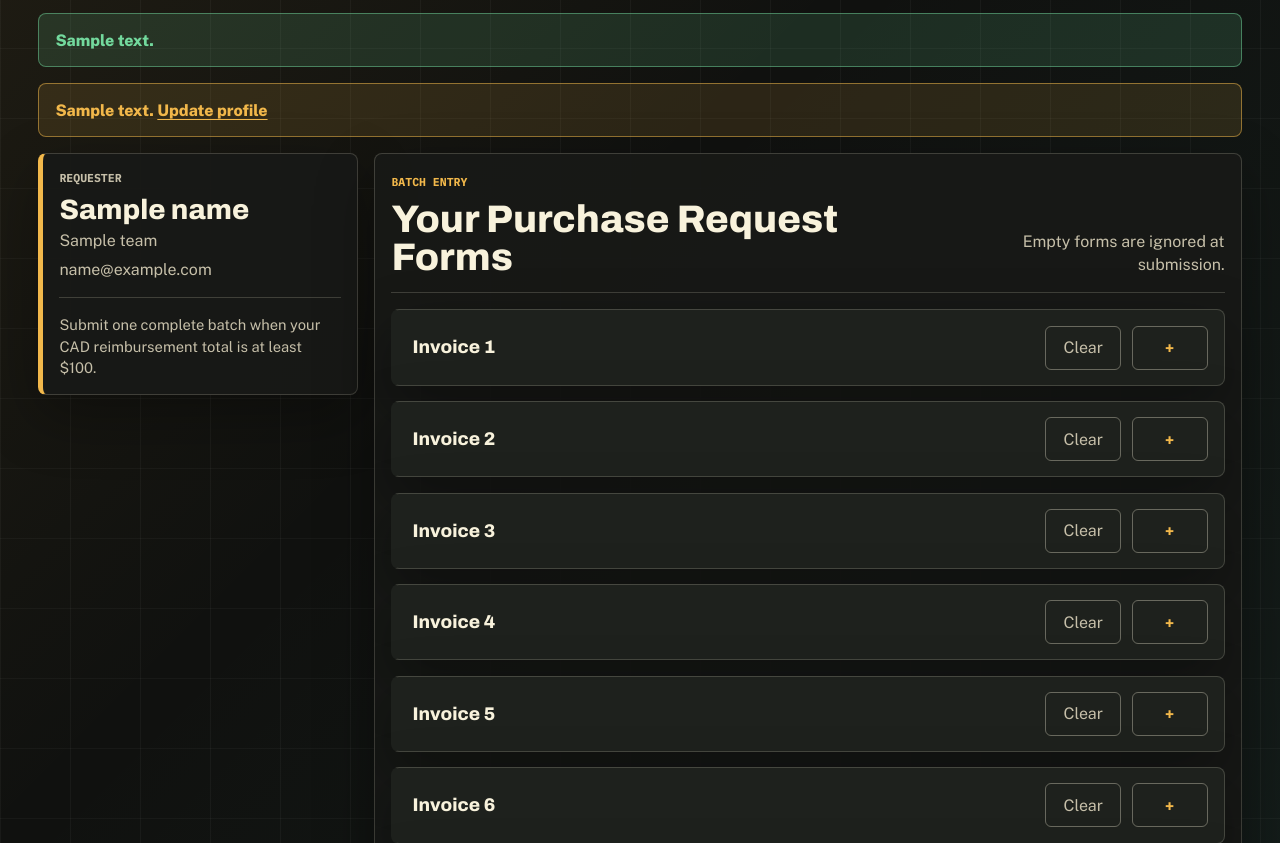
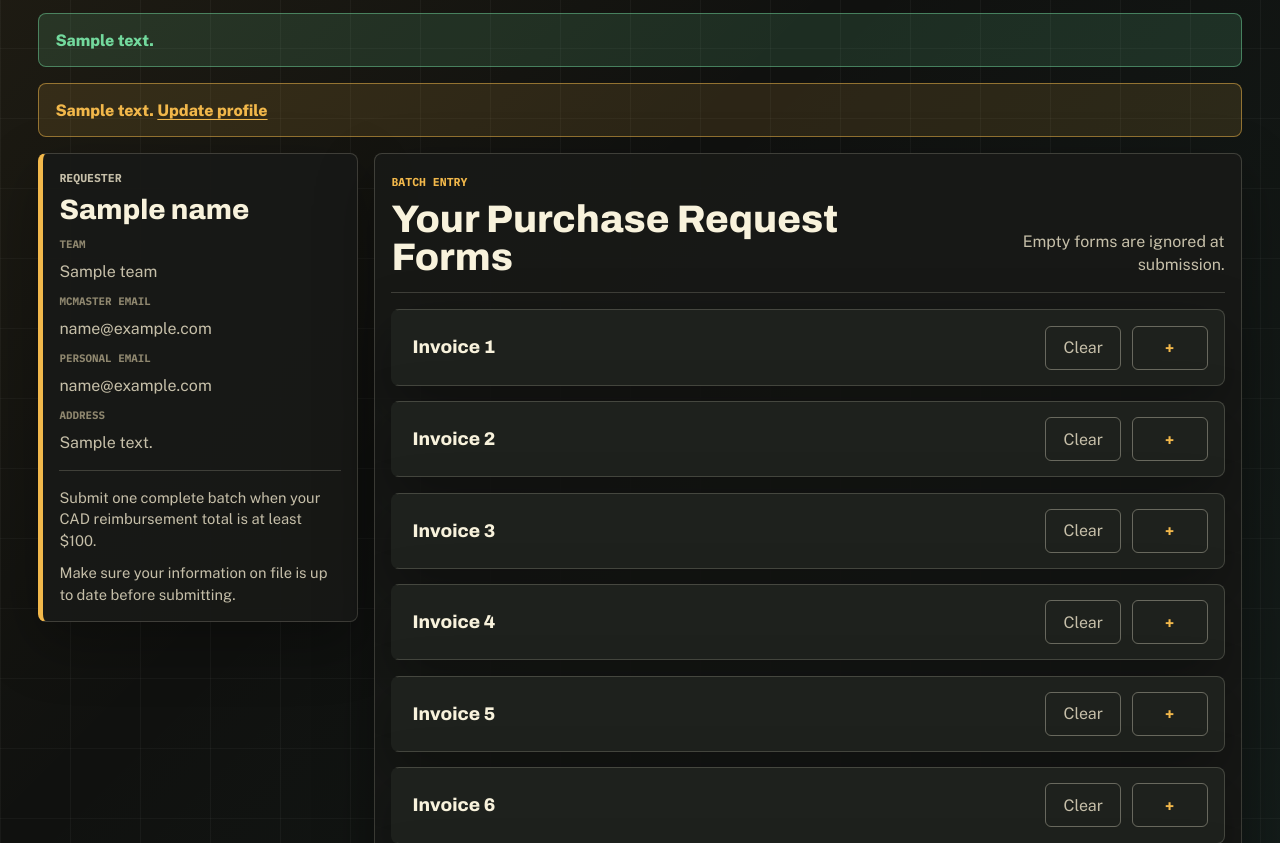
Before and after one commit to McMaster-Solar-Car-Project/purchase-request-site, a Python web app: template src/templates/dashboard.html in a window 1280 px wide. Shown: the part 266-1109 px from the top of the page. Run offline with Jinja, Linux system fonts and the light colour scheme; the template is opened without the code that fills it: most values are stand-ins (such as "Sample title", 1, 10 or a date in 2020); style sheets or scripts are compiled from the project's sources; some libraries are stand-ins or nearby versions.

Commit message:
Show requester profile details on dashboard

```diff
--- a/src/static/css/input.css
+++ b/src/static/css/input.css
@@ -353,12 +353,19 @@ h4,
   font-size: 1.75rem;
 }
 
-.profile-panel__top > p:not(.panel-kicker) {
-  margin: 0.35rem 0 0;
+.requester-details {
+  display: grid;
+  gap: 0.7rem;
+  margin-top: 0.85rem;
+}
+
+.requester-details .meta-row {
+  margin: 0;
 }
 
 .meta-row span {
   display: block;
+  margin-bottom: 0.18rem;
   color: var(--subtle);
   font-family: var(--font-mono);
   font-size: 0.68rem;
@@ -366,7 +373,8 @@ h4,
   text-transform: uppercase;
 }
 
-.requester-email {
+.requester-email,
+.requester-address {
   overflow-wrap: anywhere;
 }
 
@@ -378,6 +386,10 @@ h4,
 .profile-note p {
   margin: 0;
   font-size: 0.92rem;
+}
+
+.profile-note p + p {
+  margin-top: 0.7rem;
 }
 
 .workflow-panel {
--- a/src/templates/dashboard.html
+++ b/src/templates/dashboard.html
@@ -51,12 +51,29 @@
                 <div class="profile-panel__top">
                     <p class="panel-kicker">Requester</p>
                     <h2>{{ name }}</h2>
-                    <p>{{ team }}</p>
-                    <p class="requester-email">{{ email }}</p>
+                    <div class="requester-details">
+                        <p class="meta-row">
+                            <span>Team</span>
+                            {{ team }}
+                        </p>
+                        <p class="meta-row requester-email">
+                            <span>McMaster Email</span>
+                            {{ email }}
+                        </p>
+                        <p class="meta-row requester-email">
+                            <span>Personal Email</span>
+                            {{ e_transfer_email }}
+                        </p>
+                        <p class="meta-row requester-address">
+                            <span>Address</span>
+                            {{ address }}
+                        </p>
+                    </div>
                 </div>
 
                 <div class="profile-note">
                     <p>Submit one complete batch when your CAD reimbursement total is at least $100.</p>
+                    <p>Make sure your information on file is up to date before submitting.</p>
                 </div>
             </aside>
 
```
